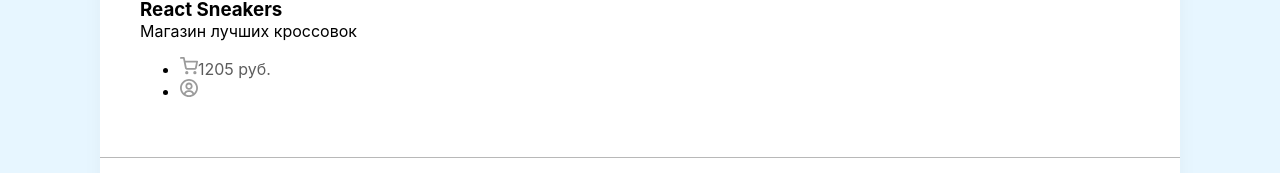
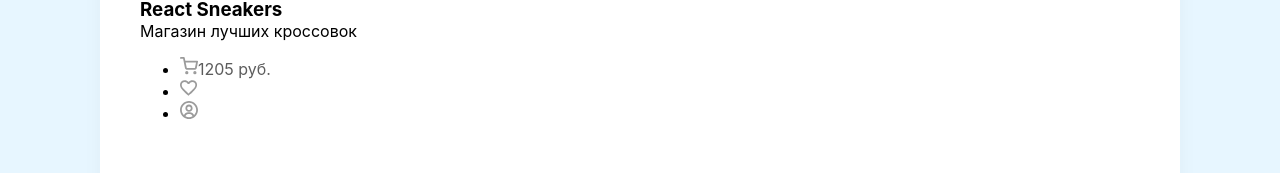
Before and after one commit to Evelissia/react-sneakers, a React (Create React App) app: page / in a window 1280 px wide. Shown: the part 136-309 px from the top of the page. Built offline with nearby package versions, Linux system fonts and the light colour scheme; no server answers.

Commit message:
favorites button

```diff
--- a/package.json
+++ b/package.json
@@ -12,6 +12,7 @@
     "node-scss": "^7.0.3",
     "react": "^18.2.0",
     "react-dom": "^18.2.0",
+    "react-router-dom": "^6.16.0",
     "react-scripts": "5.0.1",
     "web-vitals": "^2.1.0"
   },
--- a/src/App.js
+++ b/src/App.js
@@ -9,6 +9,7 @@ function App() {
   const [items, setItems] = React.useState([]);
   const [cartItems, setCartItems] = React.useState([]);
   const [searchValue, setsearchValue] = React.useState("");
+  const [favorites, setFavorites] = React.useState([]);
 
   React.useEffect(() => {
     axios.get("https://65008dcf18c34dee0cd51828.mockapi.io/items").then((res) => {
@@ -25,9 +26,9 @@ function App() {
   };
 
   const onRemoveItem = (id) =>{
+    axios.delete(`https://65008dcf18c34dee0cd51828.mockapi.io/cart/${id}`);
+    setCartItems((prev) => prev.filter(item=>item.id !== id));
 
-    //axios.post(`https://65008dcf18c34dee0cd51828.mockapi.io/cart/${id}`);
-    setCartItems((prev) => prev.filter(item=>item.id !== id));
   }
 
   const onChangeSearchInput = (event) => {
@@ -75,7 +76,7 @@ function App() {
                 title={item.title}
                 price={item.price}
                 imageUrl={item.imageUrl}
-                onClickFavorite={() => console.log("Добавили в закладки")}
+                onFavorite={() => console.log("Добавили в закладки")}
                 onPlus={(obj) => onAddToCart(obj)}
               />
             ))}
--- a/src/components/Card/index.js
+++ b/src/components/Card/index.js
@@ -6,16 +6,23 @@ console.log(styles);
 function Card({onClickFavorite, title, imageUrl, price, onPlus}) {
 
   const [isAdded, setIsAdded] = React.useState(false)
+  const [isFavorite, setIsFavorite] = React.useState(false)
+
+
 
   const onClickPlus = () => {
     onPlus({title, imageUrl, price})
     setIsAdded(!isAdded)
   }
 
+  onClickFavorite = () => {
+    setIsFavorite(!isFavorite)
+  }
+
   return (
     <div className={styles.card}>
       <div className={styles.favorite} onClick={onClickFavorite}>
-        <img src="/img/heart-liked.svg" alt="liked" />
+        <img src={isFavorite ? '/img/heart-liked.svg' : '/img/heart-unliked.svg'} alt="liked" />
       </div>
       <img width={133} height={112} src={imageUrl} alt="none" />
       <h5>{title}</h5>
--- a/src/components/Drawer.js
+++ b/src/components/Drawer.js
@@ -54,8 +54,8 @@ function Drawer({ onClose, onRemove, items = [] }) {
           </button>
         </div>
           </div>
-         : (<div  class="cartEmpty d-flex align-center justify-center flex-column flex">
-          <img class="mb-20" width="120px" height="120px" src="/img/empty-cart.jpg" alt="Empty" />
+         : (<div  className="cartEmpty d-flex align-center justify-center flex-column flex">
+          <img className="mb-20" width="120px" height="120px" src="/img/empty-cart.jpg" alt="Empty" />
           <h2>Корзина пустая</h2>
           <p className="opacity-6">
             Добавьте хотя бы одну пару кроссовок, чтобы сделать заказ.
--- a/src/components/Header.js
+++ b/src/components/Header.js
@@ -1,5 +1,5 @@
 function Header(props) {
-    return(
+  return (
     <header className="d-flex justify-between align-center">
       <div className="d-flex align-center">
         <img
@@ -7,7 +7,7 @@ function Header(props) {
           width={40}
           height={40}
           src="/img/logo.svg"
-            alt="нету ее(("
+          alt="Логотип"
         />
         <div className="headerInfo">
           <h3 className="text-uppercase">React Sneakers</h3>
@@ -18,16 +18,30 @@ function Header(props) {
         <ul className="d-flex">
           <li onClick={props.onClickCart} className="mr-30 cu-p">
             <img
-                className="mr-10 "
+              className="mr-10"
               width={18}
               height={18}
               src="/img/cart.svg"
-                alt="нету ее(("
+              alt="Корзина"
             />
             <span>1205 руб.</span>
           </li>
           <li>
-              <img width={18} height={18} src="/img/user.svg" alt="нету ее((" />
+            <img
+              className="mr-30 cu-p"
+              width={18}
+              height={18}
+              src="/img/heart.svg"
+              alt="Сердечко"
+            />
+          </li>
+          <li>
+            <img
+              width={18}
+              height={18}
+              src="/img/user.svg"
+              alt="Пользователь"
+            />
           </li>
         </ul>
       </div>
```
Also changed, not shown: public/img/heart.svg (added), 1 other file (tests, documents, lock files or other folders). Lines whose indentation alone changed are shown as unchanged.
